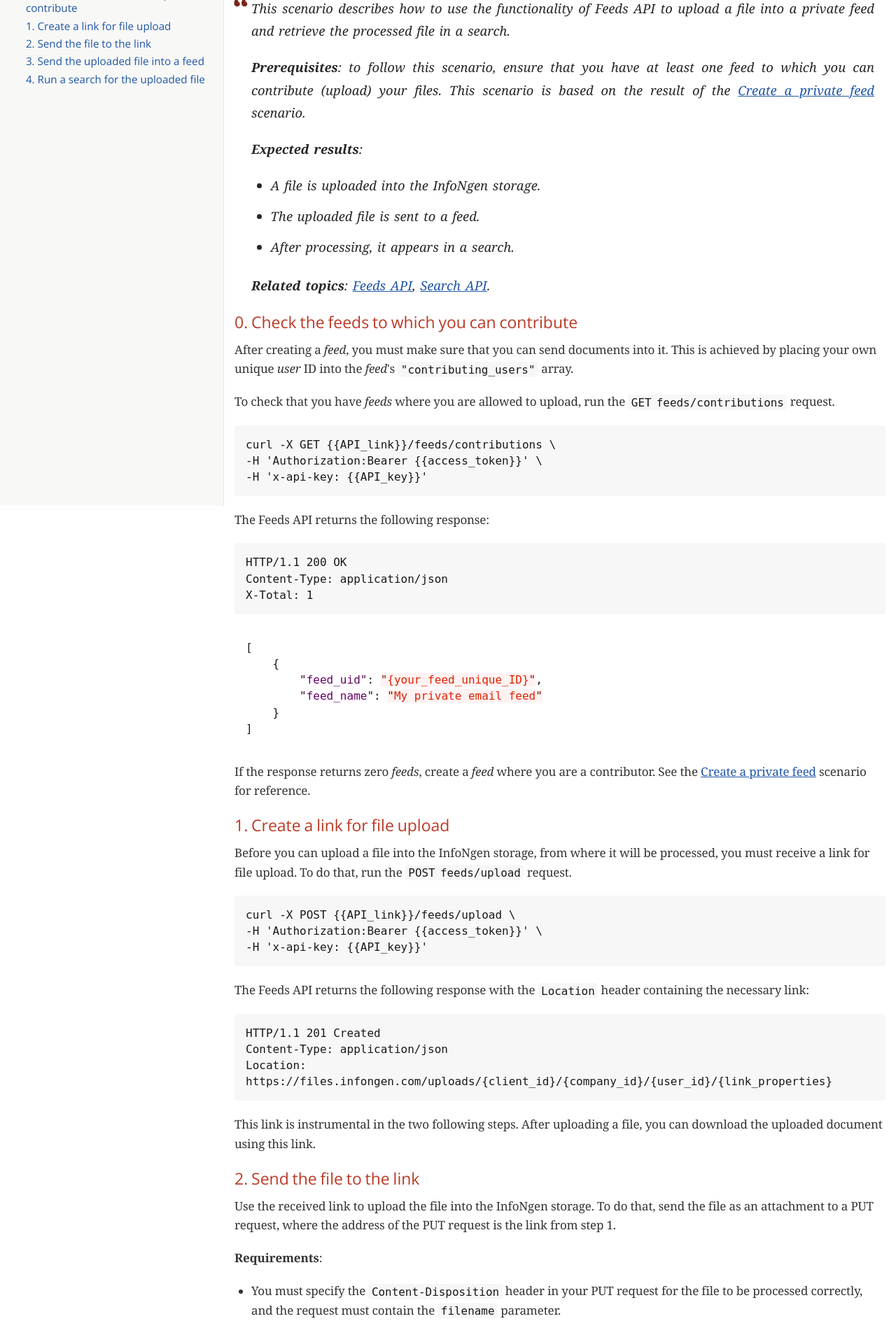
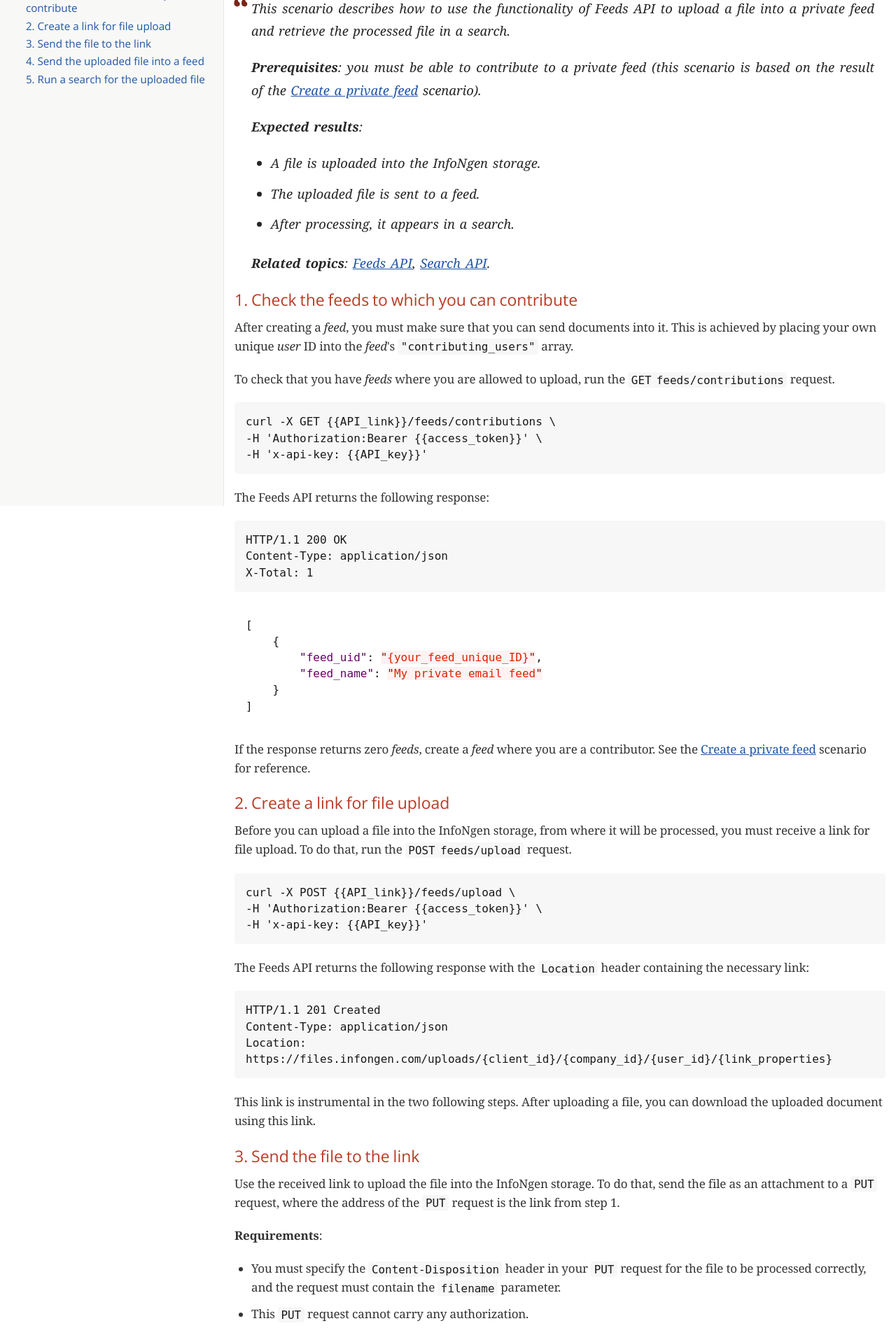
Before and after one commit to Surname-Surname/surname-surname.github.io, a plain HTML site: page index.html in a window 1280 px wide. Shown: the part 77-1975 px from the top of the page at 70% size. Drawn offline with nearby package versions, Linux system fonts and the light colour scheme; a web font is replaced by a local one.

Commit message:
Add new index

```diff
--- a/index.html
+++ b/index.html
@@ -4,7 +4,7 @@
 <meta charset="UTF-8">
 <meta http-equiv="X-UA-Compatible" content="IE=edge">
 <meta name="viewport" content="width=device-width, initial-scale=1.0">
-<meta name="generator" content="Asciidoctor 2.0.18">
+<meta name="generator" content="Asciidoctor 2.0.20">
 <title>Upload a file to a feed through API</title>
 <link rel="stylesheet" href="https://fonts.googleapis.com/css?family=Open+Sans:300,300italic,400,400italic,600,600italic%7CNoto+Serif:400,400italic,700,700italic%7CDroid+Sans+Mono:400,700">
 <style>
@@ -208,13 +208,10 @@ table.tableblock.fit-content>caption.title{white-space:nowrap;width:0}
 .admonitionblock>table td.content{padding-left:1.125em;padding-right:1.25em;border-left:1px solid #dddddf;color:rgba(0,0,0,.6);word-wrap:anywhere}
 .admonitionblock>table td.content>:last-child>:last-child{margin-bottom:0}
 .exampleblock>.content{border:1px solid #e6e6e6;margin-bottom:1.25em;padding:1.25em;background:#fff;border-radius:4px}
-.exampleblock>.content>:first-child{margin-top:0}
-.exampleblock>.content>:last-child{margin-bottom:0}
 .sidebarblock{border:1px solid #dbdbd6;margin-bottom:1.25em;padding:1.25em;background:#f3f3f2;border-radius:4px}
-.sidebarblock>:first-child{margin-top:0}
-.sidebarblock>:last-child{margin-bottom:0}
 .sidebarblock>.content>.title{color:#7a2518;margin-top:0;text-align:center}
-.exampleblock>.content>:last-child>:last-child,.exampleblock>.content .olist>ol>li:last-child>:last-child,.exampleblock>.content .ulist>ul>li:last-child>:last-child,.exampleblock>.content .qlist>ol>li:last-child>:last-child,.sidebarblock>.content>:last-child>:last-child,.sidebarblock>.content .olist>ol>li:last-child>:last-child,.sidebarblock>.content .ulist>ul>li:last-child>:last-child,.sidebarblock>.content .qlist>ol>li:last-child>:last-child{margin-bottom:0}
+.exampleblock>.content>:first-child,.sidebarblock>.content>:first-child{margin-top:0}
+.exampleblock>.content>:last-child,.exampleblock>.content>:last-child>:last-child,.exampleblock>.content .olist>ol>li:last-child>:last-child,.exampleblock>.content .ulist>ul>li:last-child>:last-child,.exampleblock>.content .qlist>ol>li:last-child>:last-child,.sidebarblock>.content>:last-child,.sidebarblock>.content>:last-child>:last-child,.sidebarblock>.content .olist>ol>li:last-child>:last-child,.sidebarblock>.content .ulist>ul>li:last-child>:last-child,.sidebarblock>.content .qlist>ol>li:last-child>:last-child{margin-bottom:0}
 .literalblock pre,.listingblock>.content>pre{border-radius:4px;overflow-x:auto;padding:1em;font-size:.8125em}
 @media screen and (min-width:768px){.literalblock pre,.listingblock>.content>pre{font-size:.90625em}}
 @media screen and (min-width:1280px){.literalblock pre,.listingblock>.content>pre{font-size:1em}}
@@ -393,7 +390,7 @@ b.conum *{color:inherit!important}
 dt,th.tableblock,td.content,div.footnote{text-rendering:optimizeLegibility}
 h1,h2,p,td.content,span.alt,summary{letter-spacing:-.01em}
 p strong,td.content strong,div.footnote strong{letter-spacing:-.005em}
-p,blockquote,dt,td.content,span.alt,summary{font-size:1.0625rem}
+p,blockquote,dt,td.content,td.hdlist1,span.alt,summary{font-size:1.0625rem}
 p{margin-bottom:1.25rem}
 .sidebarblock p,.sidebarblock dt,.sidebarblock td.content,p.tableblock{font-size:1em}
 .exampleblock>.content{background:#fffef7;border-color:#e0e0dc;box-shadow:0 1px 4px #e0e0dc}
@@ -443,11 +440,11 @@ body.book #toc,body.book #preamble,body.book h1.sect0,body.book .sect1>h2{page-b
 <ul class="sectlevel2">
 <li><a href="#_upload_a_file_to_a_feed_through_api">Upload a file to a feed through API</a>
 <ul class="sectlevel3">
-<li><a href="#_0_check_the_feeds_to_which_you_can_contribute">0. Check the feeds to which you can contribute</a></li>
-<li><a href="#_1_create_a_link_for_file_upload">1. Create a link for file upload</a></li>
-<li><a href="#_2_send_the_file_to_the_link">2. Send the file to the link</a></li>
-<li><a href="#_3_send_the_uploaded_file_into_a_feed">3. Send the uploaded file into a feed</a></li>
-<li><a href="#_4_run_a_search_for_the_uploaded_file">4. Run a search for the uploaded file</a></li>
+<li><a href="#_1_check_the_feeds_to_which_you_can_contribute">1. Check the feeds to which you can contribute</a></li>
+<li><a href="#_2_create_a_link_for_file_upload">2. Create a link for file upload</a></li>
+<li><a href="#_3_send_the_file_to_the_link">3. Send the file to the link</a></li>
+<li><a href="#_4_send_the_uploaded_file_into_a_feed">4. Send the uploaded file into a feed</a></li>
+<li><a href="#_5_run_a_search_for_the_uploaded_file">5. Run a search for the uploaded file</a></li>
 </ul>
 </li>
 </ul>
@@ -462,8 +459,7 @@ body.book #toc,body.book #preamble,body.book h1.sect0,body.book .sect1>h2{page-b
 <p>This scenario describes how to use the functionality of Feeds API to upload a file into a private <em>feed</em> and retrieve the processed <em>file</em> in a <em>search</em>.</p>
 </div>
 <div class="paragraph">
-<p><strong>Prerequisites</strong>: to follow this scenario, ensure that you have at least one <em>feed</em> to which you can contribute (upload) your files.
-This scenario is based on the result of the <a href="#Create-a-private-feed">Create a private feed</a> scenario.</p>
+<p><strong>Prerequisites</strong>: you must be able to contribute to a private <em>feed</em> (this scenario is based on the result of the <a href="#Create-a-private-feed">Create a private feed</a> scenario).</p>
 </div>
 <div class="paragraph">
 <p><strong>Expected results</strong>:</p>
@@ -487,7 +483,7 @@ This scenario is based on the result of the <a href="#Create-a-private-feed">Cre
 </blockquote>
 </div>
 <div class="sect3">
-<h4 id="_0_check_the_feeds_to_which_you_can_contribute">0. Check the feeds to which you can contribute</h4>
+<h4 id="_1_check_the_feeds_to_which_you_can_contribute">1. Check the feeds to which you can contribute</h4>
 <div class="paragraph">
 <p>After creating a <em>feed</em>, you must make sure that you can send documents into it.
 This is achieved by placing your own unique <em>user</em> ID into the <em>feed</em>'s <code>"contributing_users"</code> array.</p>
@@ -528,7 +524,7 @@ See the <a href="#Create-a-private-feed">Create a private feed</a> scenario for
 </div>
 </div>
 <div class="sect3">
-<h4 id="_1_create_a_link_for_file_upload">1. Create a link for file upload</h4>
+<h4 id="_2_create_a_link_for_file_upload">2. Create a link for file upload</h4>
 <div class="paragraph">
 <p>Before you can upload a file into the InfoNgen storage, from where it will be processed, you must receive a link for file upload.
 To do that, run the <code>POST feeds/upload</code> request.</p>
@@ -556,10 +552,10 @@ After uploading a file, you can download the uploaded document using this link.<
 </div>
 </div>
 <div class="sect3">
-<h4 id="_2_send_the_file_to_the_link">2. Send the file to the link</h4>
+<h4 id="_3_send_the_file_to_the_link">3. Send the file to the link</h4>
 <div class="paragraph">
 <p>Use the received link to upload the file into the InfoNgen storage.
-To do that, send the file as an attachment to a PUT request, where the address of the PUT request is the link from step 1.</p>
+To do that, send the file as an attachment to a <code>PUT</code> request, where the address of the <code>PUT</code> request is the link from step 1.</p>
 </div>
 <div class="paragraph">
 <p><strong>Requirements</strong>:</p>
@@ -567,10 +563,10 @@ To do that, send the file as an attachment to a PUT request, where the address o
 <div class="ulist">
 <ul>
 <li>
-<p>You must specify the <code>Content-Disposition</code> header in your PUT request for the file to be processed correctly, and the request must contain the <code>filename</code> parameter.</p>
+<p>You must specify the <code>Content-Disposition</code> header in your <code>PUT</code> request for the file to be processed correctly, and the request must contain the <code>filename</code> parameter.</p>
 </li>
 <li>
-<p>This PUT request cannot carry any authorization.</p>
+<p>This <code>PUT</code> request cannot carry any authorization.</p>
 </li>
 </ul>
 </div>
@@ -599,7 +595,7 @@ To do that, send the file as an attachment to a PUT request, where the address o
 </div>
 </div>
 <div class="sect3">
-<h4 id="_3_send_the_uploaded_file_into_a_feed">3. Send the uploaded file into a feed</h4>
+<h4 id="_4_send_the_uploaded_file_into_a_feed">4. Send the uploaded file into a feed</h4>
 <div class="paragraph">
 <p>After uploading the file to the link, you must append this file from the InfoNgen storage to a <em>feed</em> for processing and tagging.
 To do that, run the <code>POST feeds/{{your_feed_unique_ID}}/content</code> request with the following parameters:</p>
@@ -701,7 +697,7 @@ Content-Type: application/json</pre>
 </div>
 </div>
 <div class="sect3">
-<h4 id="_4_run_a_search_for_the_uploaded_file">4. Run a search for the uploaded file</h4>
+<h4 id="_5_run_a_search_for_the_uploaded_file">5. Run a search for the uploaded file</h4>
 <div class="paragraph">
 <p>To find the tagged file, run the <code>POST searches</code> request to create a <em>search</em>.
 You can use the following parameters:</p>
@@ -802,7 +798,7 @@ Content-Type: application/json</pre>
 </div>
 <div id="footer">
 <div id="footer-text">
-Last updated 2023-08-16 13:29:51 +0300
+Last updated 2023-08-25 11:55:15 +0300
 </div>
 </div>
 </body>
```
